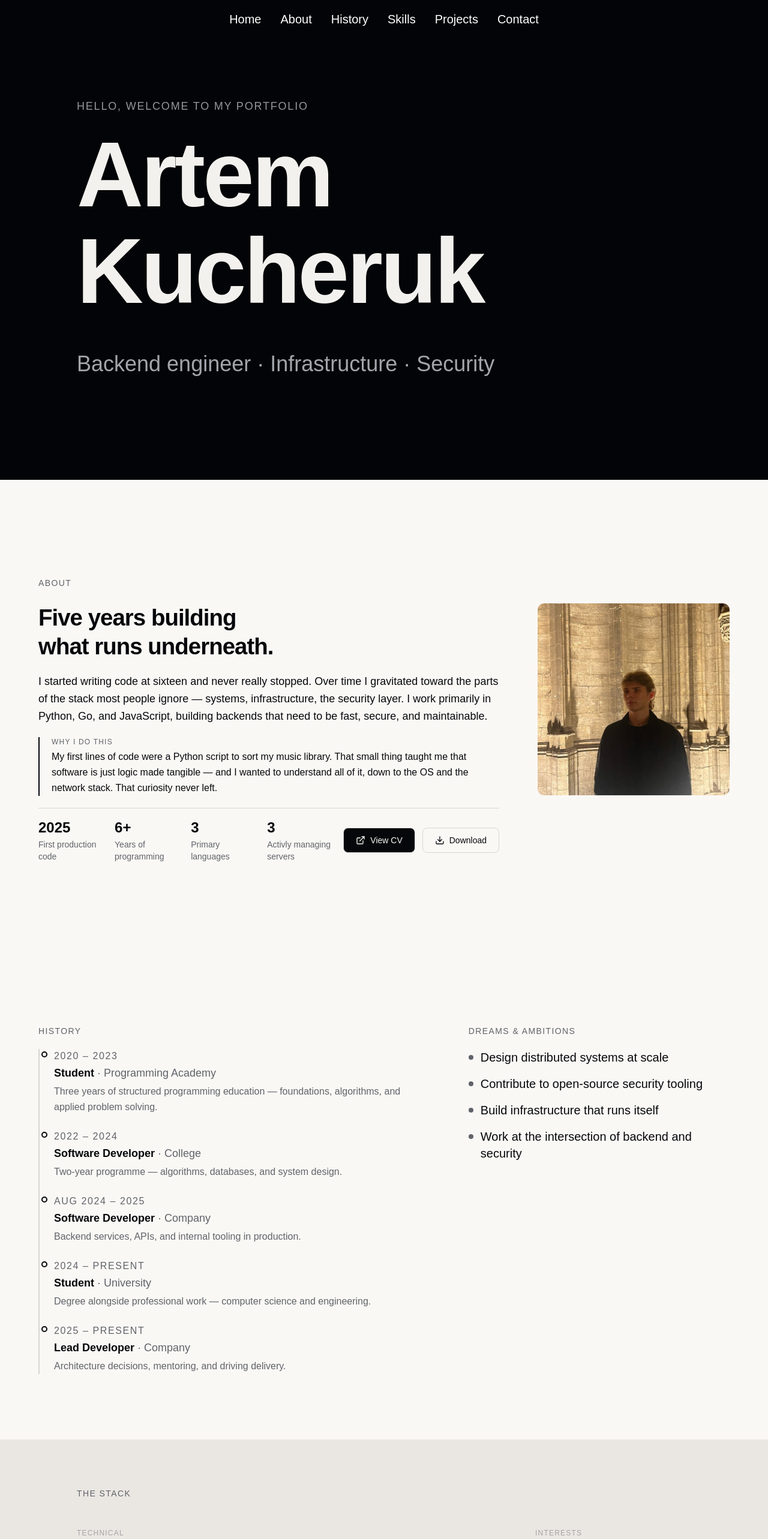
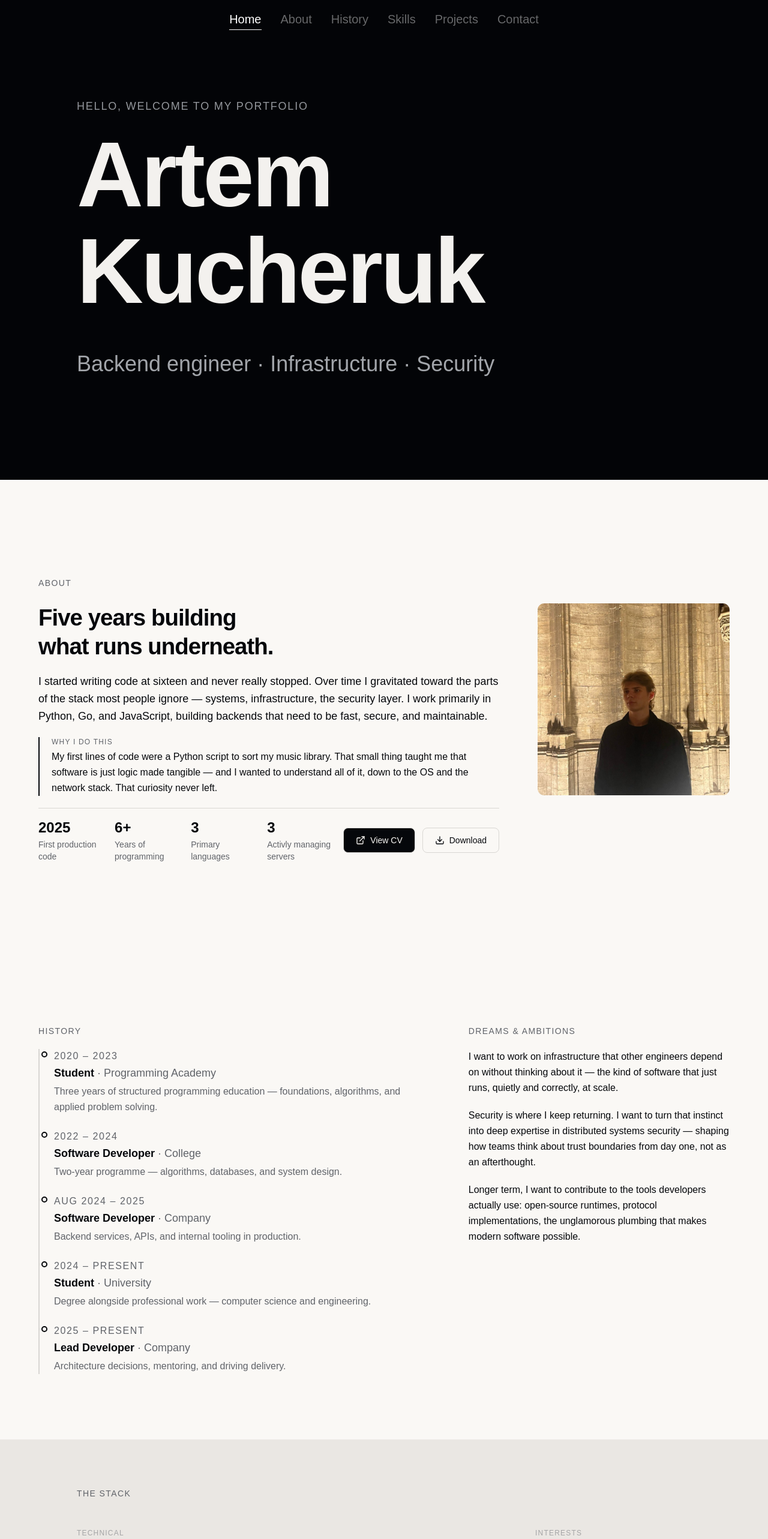
Before and after one commit to ArtemKucheruk/portfolio, a Next.js app: page / in a window 1280 px wide. Shown: the top 2566 px of the page at 60% size. Built offline with nearby package versions, Linux system fonts and the light colour scheme; a web font is replaced by a local one.

Commit message:
fix: make ambitions as story(feedback)

```diff
--- a/src/components/Header.tsx
+++ b/src/components/Header.tsx
@@ -13,14 +13,18 @@ const NAV_LINKS = [
 
 export function Header() {
   const [dark, setDark] = useState(true);
+  const [activeSection, setActiveSection] = useState("hero");
 
   useEffect(() => {
     const update = () => {
-      const sections = document.querySelectorAll<HTMLElement>("[data-header-theme]");
+      const sections = document.querySelectorAll<HTMLElement>("section[id]");
       sections.forEach((section) => {
         const rect = section.getBoundingClientRect();
-        if (rect.top <= 0 && rect.bottom > 0) {
-          setDark(section.dataset.headerTheme === "dark");
+        if (rect.top <= 80 && rect.bottom > 80) {
+          setActiveSection(section.id);
+          setDark(
+            (section as HTMLElement & { dataset: DOMStringMap }).dataset.headerTheme === "dark"
+          );
         }
       });
     };
@@ -34,17 +38,28 @@ export function Header() {
     <header className="fixed top-0 z-50 w-full">
       <div className="mx-auto flex h-16 max-w-5xl items-center justify-center px-6">
         <nav className="flex gap-4 md:gap-8">
-          {NAV_LINKS.map(({ label, href }) => (
+          {NAV_LINKS.map(({ label, href }) => {
+            const id = href.replace("#", "");
+            const isActive = activeSection === id;
+            return (
               <a
                 key={href}
                 href={href}
-              className={`text-sm transition-colors duration-500 hover:opacity-60 md:text-xl ${
+                className={`relative text-sm transition-all duration-300 md:text-xl ${
                   dark ? "text-white" : "text-foreground"
-              }`}
+                } ${isActive ? "opacity-100" : "opacity-40 hover:opacity-70"}`}
               >
                 {label}
+                {isActive && (
+                  <span
+                    className={`absolute -bottom-1 left-0 h-px w-full ${
+                      dark ? "bg-white" : "bg-foreground"
+                    }`}
+                  />
+                )}
               </a>
-          ))}
+            );
+          })}
         </nav>
       </div>
     </header>
--- a/src/components/sections/History.tsx
+++ b/src/components/sections/History.tsx
@@ -36,10 +36,9 @@ const HISTORY = [
 ];
 
 const AMBITIONS = [
-  "Design distributed systems at scale",
-  "Contribute to open-source security tooling",
-  "Build infrastructure that runs itself",
-  "Work at the intersection of backend and security",
+  "I want to work on infrastructure that other engineers depend on without thinking about it — the kind of software that just runs, quietly and correctly, at scale.",
+  "Security is where I keep returning. I want to turn that instinct into deep expertise in distributed systems security — shaping how teams think about trust boundaries from day one, not as an afterthought.",
+  "Longer term, I want to contribute to the tools developers actually use: open-source runtimes, protocol implementations, the unglamorous plumbing that makes modern software possible.",
 ];
 
 function FadeIn({
@@ -103,14 +102,13 @@ export function History() {
             <p className="mb-5 text-sm font-medium uppercase tracking-widest text-muted-foreground">
               Dreams &amp; ambitions
             </p>
-            <ul className="flex flex-col gap-4">
-              {AMBITIONS.map((ambition) => (
-                <li key={ambition} className="flex items-start gap-3 text-xl text-foreground">
-                  <span className="mt-2.5 size-2 shrink-0 rounded-full bg-muted-foreground" />
-                  {ambition}
-                </li>
+            <div className="flex flex-col gap-5">
+              {AMBITIONS.map((paragraph, i) => (
+                <p key={i} className="text-base leading-relaxed text-foreground">
+                  {paragraph}
+                </p>
               ))}
-            </ul>
+            </div>
           </FadeIn>
         </div>
       </div>
--- a/src/components/sections/Projects.tsx
+++ b/src/components/sections/Projects.tsx
@@ -8,7 +8,7 @@ const PROFILE = {
   name: "Artem Kucheruk",
   username: "ArtemKucheruk",
   bio: "Backend engineer. Building secure systems and the infrastructure behind them.",
-  location: "Somewhere, Earth",
+  location: "Belgium",
   website: "github.com/ArtemKucheruk",
   followers: 42,
   following: 18,
```
Lines whose indentation alone changed are shown as unchanged.
